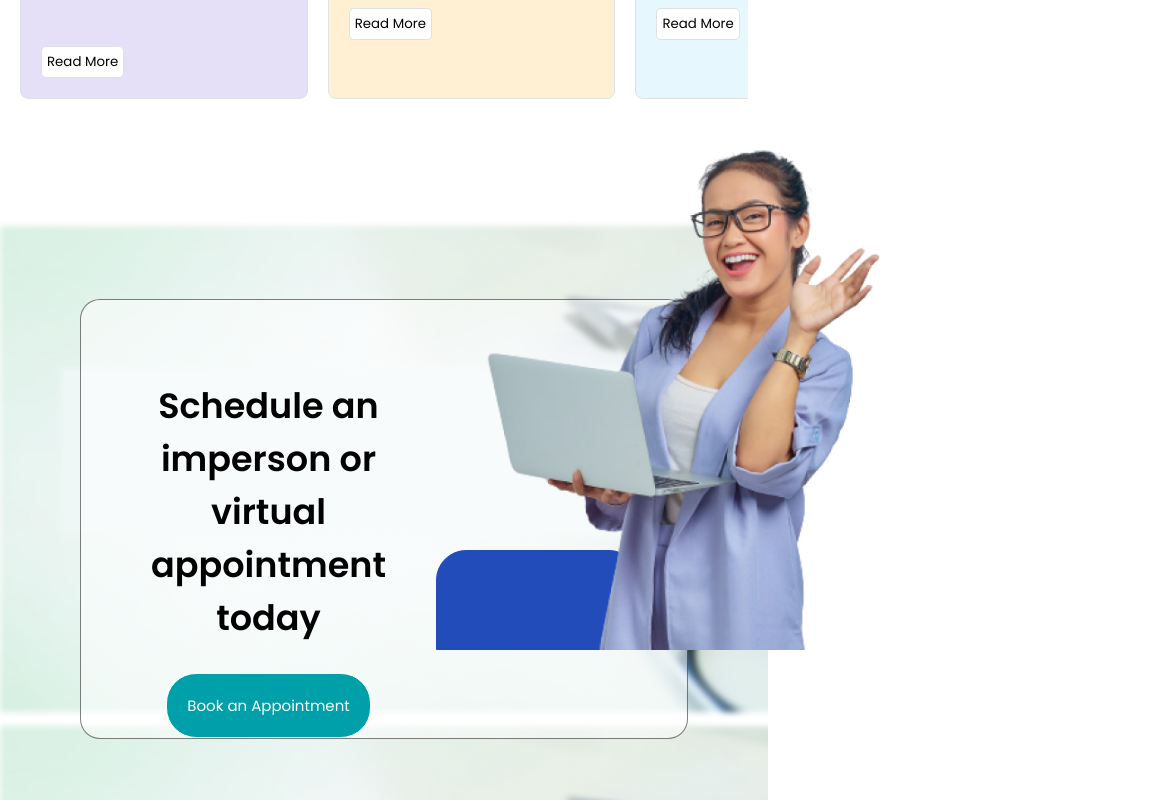
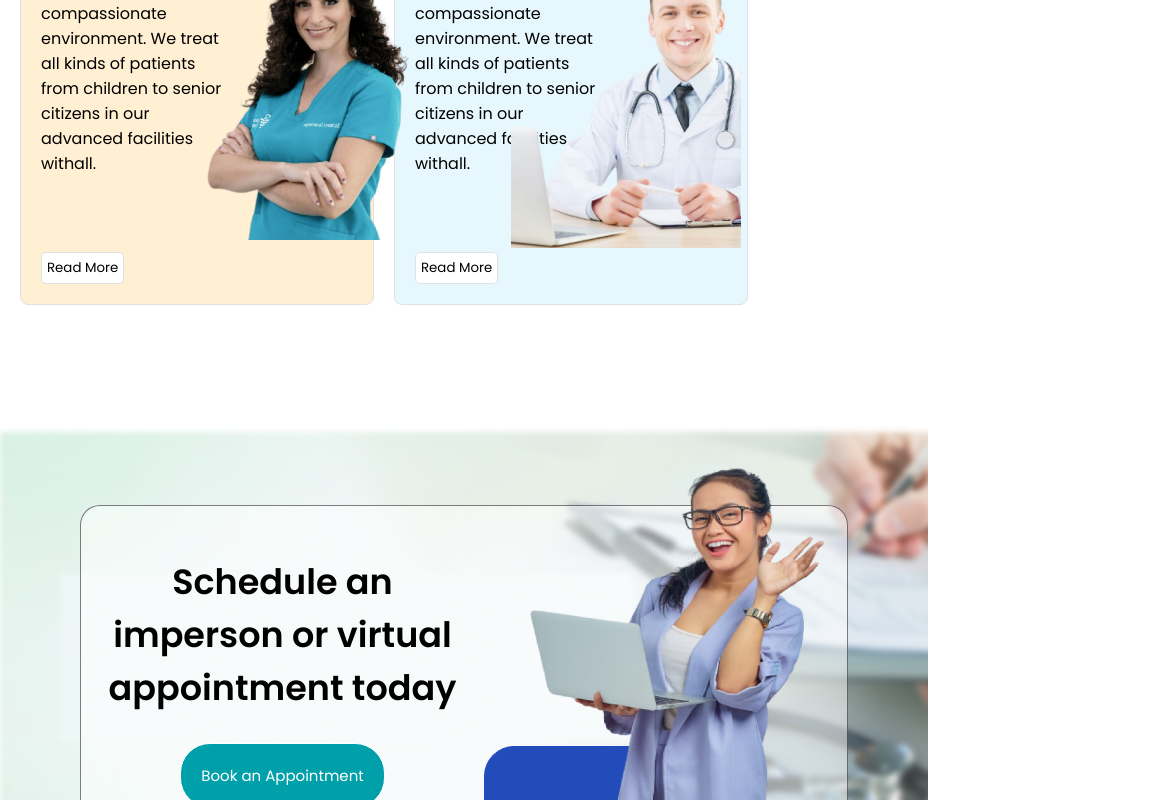
Before and after one commit to Sushey01/Tangerine_Meringue, a React (Vite) app: page / in a window 768 px wide. Shown: the part 3108-3908 px from the top of the page, 1152 px wide, since content can reach past the window. Built offline with nearby package versions, Linux system fonts and the light colour scheme.

Commit message:
last-page-responsive

```diff
--- a/src/components/Department.css
+++ b/src/components/Department.css
@@ -71,7 +71,7 @@
     } */
 }
 
-@media(width:820px){
+@media(min-width:646px) and (max-width:1024px){
 
     .department-container{
         padding: 10px;
--- a/src/components/HealthServices.css
+++ b/src/components/HealthServices.css
@@ -282,3 +282,44 @@
         top: 91%;
     }
 }
+
+
+@media(min-width:646px) and (max-width:1024px){
+    .six-health-container{
+        display: grid;
+        grid-template-columns: repeat(2, 1fr);
+        overflow: hidden;
+    }
+
+
+     .first-image{
+        top: 12%;
+        left: 21%;
+    }
+
+    .second-image{
+        top: 11%;
+        left: 75%;
+    }
+
+
+
+    .third-image{
+        top: 45%;
+        right: 0;
+    }
+
+    .fourth-image{
+        top: 45%;
+        left: 18%;
+    }
+
+    .fifth-image{
+        top: 80%;
+        left: 22%;
+    }
+
+    .sixth-image{
+        top: 80%;
+    }
+}
--- a/src/components/HealthServices.jsx
+++ b/src/components/HealthServices.jsx
@@ -48,7 +48,7 @@ const HealthServices = () => {
             </p>
             <button className="second-button">Read More</button>
             <div className="second-image">
-            <img src={CardDoc2}></img>
+            <img src={CardDoc2}/>
           </div>
           </div>
         </div>
--- a/src/components/Schedule.css
+++ b/src/components/Schedule.css
@@ -136,7 +136,7 @@
 
     .image-floating{
         position: absolute;
-        right: 10;
+        /* right: 10%; */
         padding: 0px;
         width: 150px;
         height: 200px;
@@ -150,3 +150,43 @@
 
 
 }
+
+
+
+@media(min-width:646px) and (max-width:900px){
+
+
+    .schedule-content1{
+        padding: 20px;
+    }
+
+
+
+
+    .schdeule-container{
+        width: 100%;
+    }
+    .schedule-image-wrapper{
+        position: relative;
+        padding: 0px ;
+        height: auto;
+    }
+
+    .image-floating{
+        position: absolute;
+        right: 5%;
+        padding: 0px;
+        width: 300px;
+        height: 350px;
+    }
+
+    .blue-container{
+        position: absolute;
+        width: 250px;
+        height: 70px;
+    }
+
+    .schedule-content1{
+        padding-bottom: 10px;
+    }
+}
```
